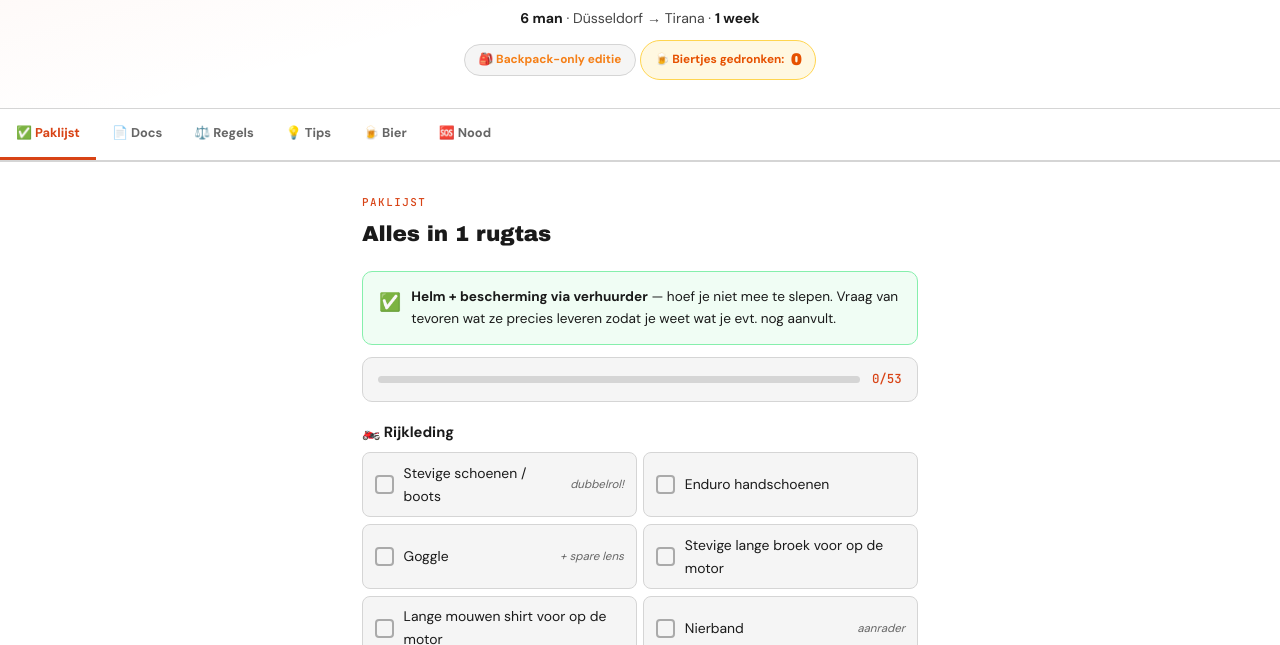
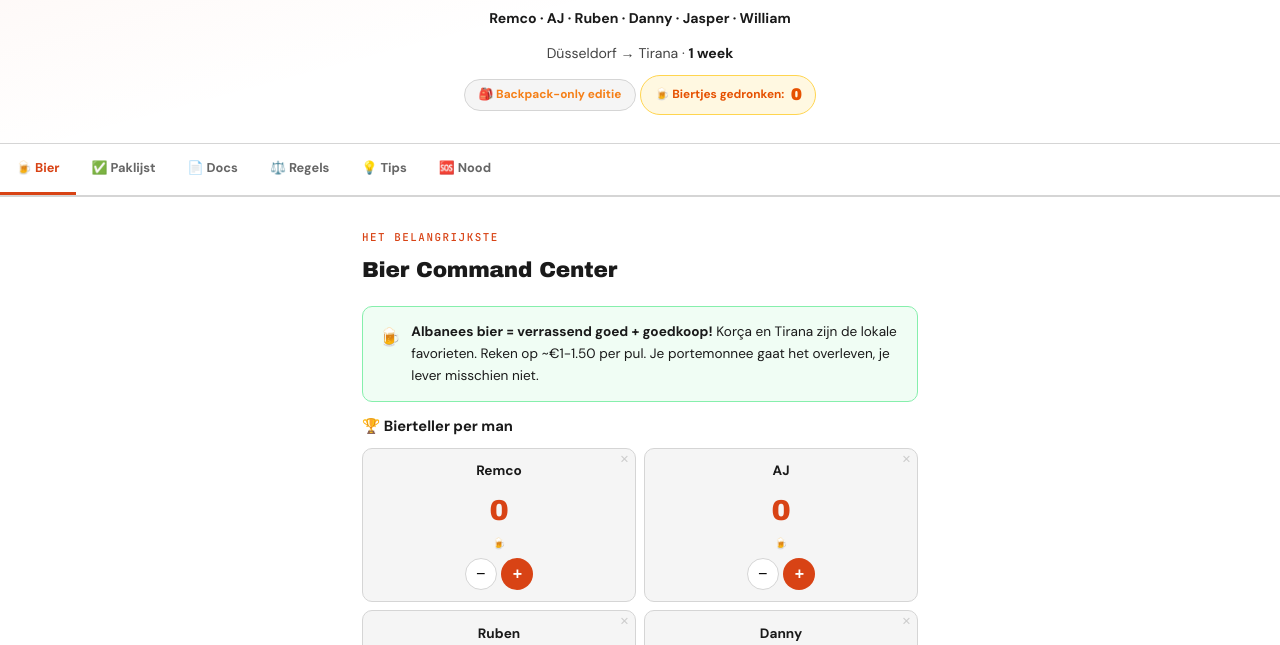
Before and after one commit to holly1991/enduro-albanie, a plain HTML site: page index.html in a window 1280 px wide. Shown: the part 155-800 px from the top of the page. Drawn offline with Linux system fonts and the light colour scheme.

Commit message:
Make Bier tab the landing page, add rider names

```diff
--- a/index.html
+++ b/index.html
@@ -101,22 +101,23 @@ body{background:var(--bg);color:var(--tx);font-family:'DM Sans',system-ui,sans-s
 <header class="hdr">
   <div class="hdr-badge">🏍️ 10 — 17 APRIL 2026</div>
   <h1>ENDURO<br><span>ALBANIË</span></h1>
-  <div class="hdr-meta"><b>6 man</b> · Düsseldorf → Tirana · <b>1 week</b></div>
+  <div class="hdr-meta"><b>Remco · AJ · Ruben · Danny · Jasper · William</b></div>
+  <div class="hdr-meta">Düsseldorf → Tirana · <b>1 week</b></div>
   <div class="hdr-sub">🎒 Backpack-only editie</div>
   <div class="hdr-sub" style="background:#fff8e1;border-color:#ffd54f;color:#e65100">🍺 Biertjes gedronken: <span id="bierTotal" style="font-family:'Archivo Black',sans-serif;font-size:1rem">0</span></div>
 </header>
 
 <nav class="tabs" id="tabs">
-  <a class="tab on" data-s="paklijst">✅ Paklijst</a>
+  <a class="tab on" data-s="bier">🍺 Bier</a>
+  <a class="tab" data-s="paklijst">✅ Paklijst</a>
   <a class="tab" data-s="docs">📄 Docs</a>
   <a class="tab" data-s="regels">⚖️ Regels</a>
   <a class="tab" data-s="tips">💡 Tips</a>
-  <a class="tab" data-s="bier">🍺 Bier</a>
   <a class="tab" data-s="nood">🆘 Nood</a>
 </nav>
 
 <!-- ===== PAKLIJST ===== -->
-<div class="sec vis" id="paklijst">
+<div class="sec" id="paklijst">
   <div class="sec-lbl">Paklijst</div>
   <div class="sec-ttl">Alles in 1 rugtas</div>
 
@@ -333,7 +334,7 @@ body{background:var(--bg);color:var(--tx);font-family:'DM Sans',system-ui,sans-s
 </div>
 
 <!-- ===== BIER ===== -->
-<div class="sec" id="bier">
+<div class="sec vis" id="bier">
   <div class="sec-lbl">Het belangrijkste</div>
   <div class="sec-ttl">Bier Command Center</div>
 
@@ -446,7 +447,7 @@ body{background:var(--bg);color:var(--tx);font-family:'DM Sans',system-ui,sans-s
 
 <script>
 const tabs=document.querySelectorAll('.tab');
-const ids=['paklijst','docs','regels','tips','bier','nood'];
+const ids=['bier','paklijst','docs','regels','tips','nood'];
 tabs.forEach(t=>{
   t.addEventListener('click',()=>{
     tabs.forEach(x=>x.classList.remove('on'));
@@ -471,7 +472,10 @@ up();
 
 // === BIER TELLER ===
 const BIER_KEY='eab3-bier';
-let riders=JSON.parse(localStorage.getItem(BIER_KEY)||'{}');
+const DEFAULT_RIDERS=['Remco','AJ','Ruben','Danny','Jasper','William'];
+let riders=JSON.parse(localStorage.getItem(BIER_KEY)||'null');
+if(!riders){riders={};DEFAULT_RIDERS.forEach(n=>riders[n]=0);saveRiders();}
+DEFAULT_RIDERS.forEach(n=>{if(!(n in riders)){riders[n]=0;}});
 
 function saveRiders(){localStorage.setItem(BIER_KEY,JSON.stringify(riders));renderTellers();updateSchaamte();}
 
```
